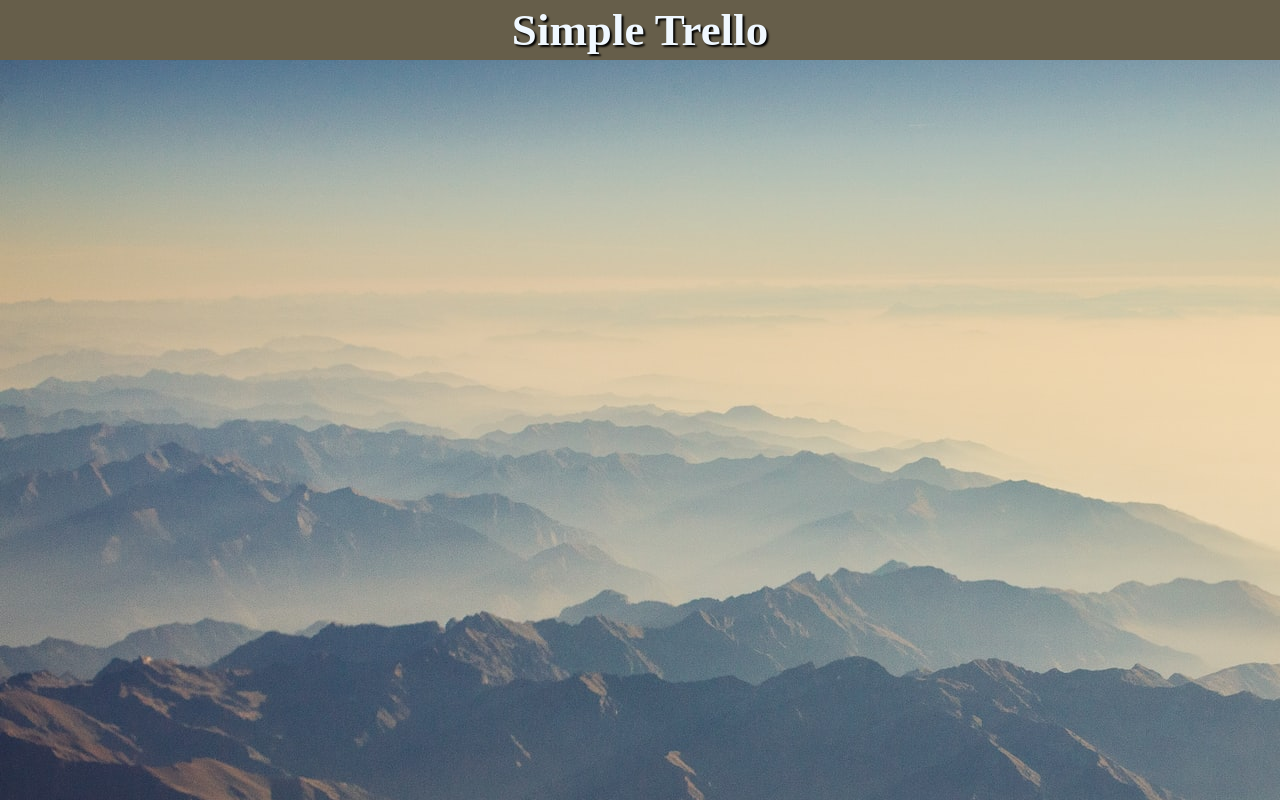
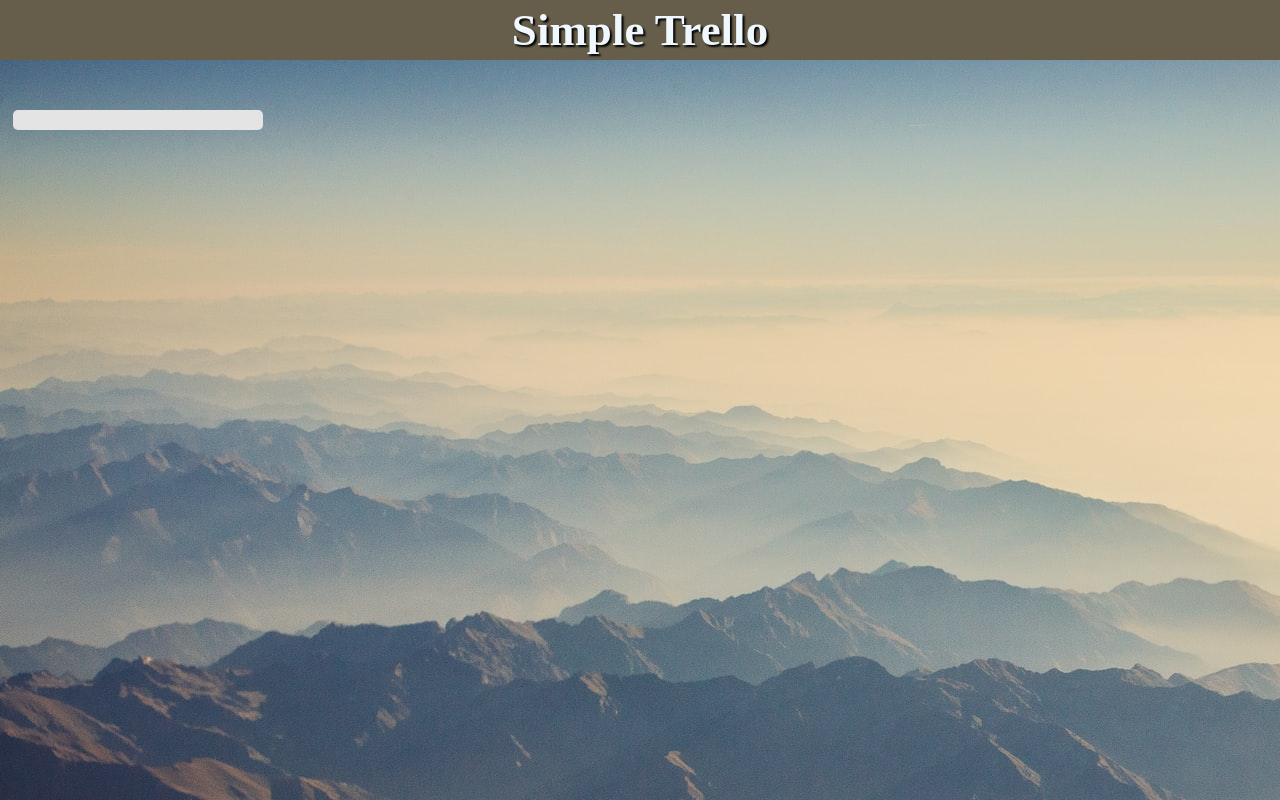
Before and after one commit to Shin-sibainu/trello-clone, a React (Create React App) app: page / in a window 1280 px wide. Built offline with nearby package versions, Linux system fonts and the light colour scheme.

Commit message:
add taskcards and taskcard

```diff
--- a/src/App.js
+++ b/src/App.js
@@ -1,9 +1,11 @@
 import { Header } from "./components/header/Header";
+import { TaskCards } from "./components/task/TaskCards";
 
 function App() {
   return (
     <div className="app">
       <Header />
+      <TaskCards />
     </div>
   );
 }
--- /dev/null
+++ b/src/components/task/TaskCard.jsx
@@ -0,0 +1,16 @@
+import React from "react";
+import { TaskCardTitle } from "./TaskCardTitle";
+import { TaskCardDeleteButton } from "./button/TaskCardDeleteButton";
+import { TaskAddInput } from "./input/TaskAddInput";
+import { Tasks } from "./Tasks";
+
+export const TaskCard = () => {
+  return (
+    <div className="taskCard">
+      <TaskCardTitle />
+      <TaskCardDeleteButton />
+      <TaskAddInput />
+      <Tasks />
+    </div>
+  );
+};
--- /dev/null
+++ b/src/components/task/TaskCardTitle.jsx
@@ -0,0 +1,5 @@
+import React from "react";
+
+export const TaskCardTitle = () => {
+  return <div></div>;
+};
--- /dev/null
+++ b/src/components/task/TaskCards.jsx
@@ -0,0 +1,12 @@
+import React from "react";
+import { TaskCard } from "./TaskCard";
+import { AddTaskCardButton } from "./button/AddTaskCardButton";
+
+export const TaskCards = () => {
+  return (
+    <div>
+      <TaskCard />
+      <AddTaskCardButton />
+    </div>
+  );
+};
--- /dev/null
+++ b/src/components/task/Tasks.jsx
@@ -0,0 +1,5 @@
+import React from "react";
+
+export const Tasks = () => {
+  return <div></div>;
+};
--- /dev/null
+++ b/src/components/task/button/AddTaskCardButton.jsx
@@ -0,0 +1,5 @@
+import React from "react";
+
+export const AddTaskCardButton = () => {
+  return <div></div>;
+};
--- /dev/null
+++ b/src/components/task/button/TaskCardDeleteButton.jsx
@@ -0,0 +1,5 @@
+import React from "react";
+
+export const TaskCardDeleteButton = () => {
+  return <div></div>;
+};
--- /dev/null
+++ b/src/components/task/input/TaskAddInput.jsx
@@ -0,0 +1,5 @@
+import React from "react";
+
+export const TaskAddInput = () => {
+  return <div></div>;
+};
--- a/src/index.css
+++ b/src/index.css
@@ -23,3 +23,11 @@
     background-repeat: no-repeat;
     height: 100vh;
 }
+
+.taskCard {
+    width: 250px;
+    padding: 10px 25px;
+    margin: 10px 1%;
+    background-color: rgb(228,228,228);
+    border-radius: 5px;
+}
```
